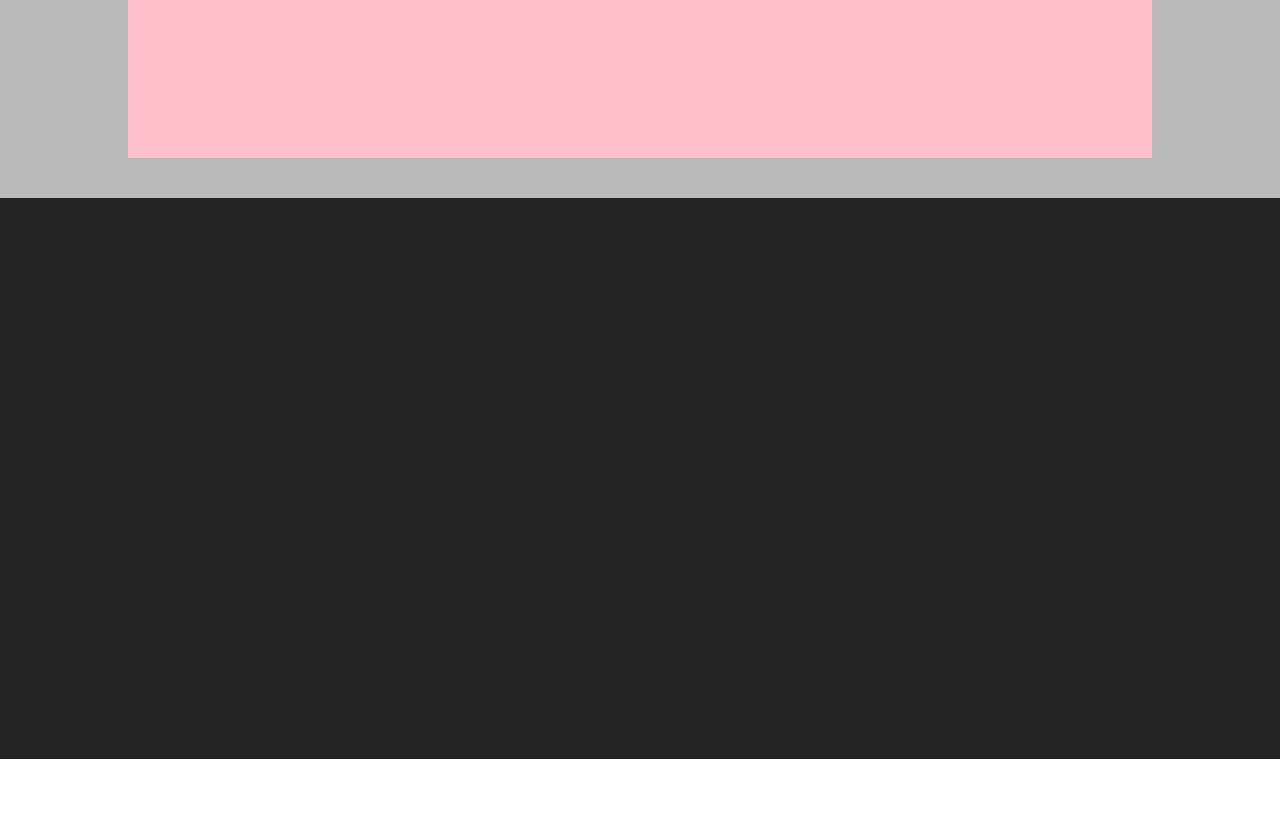
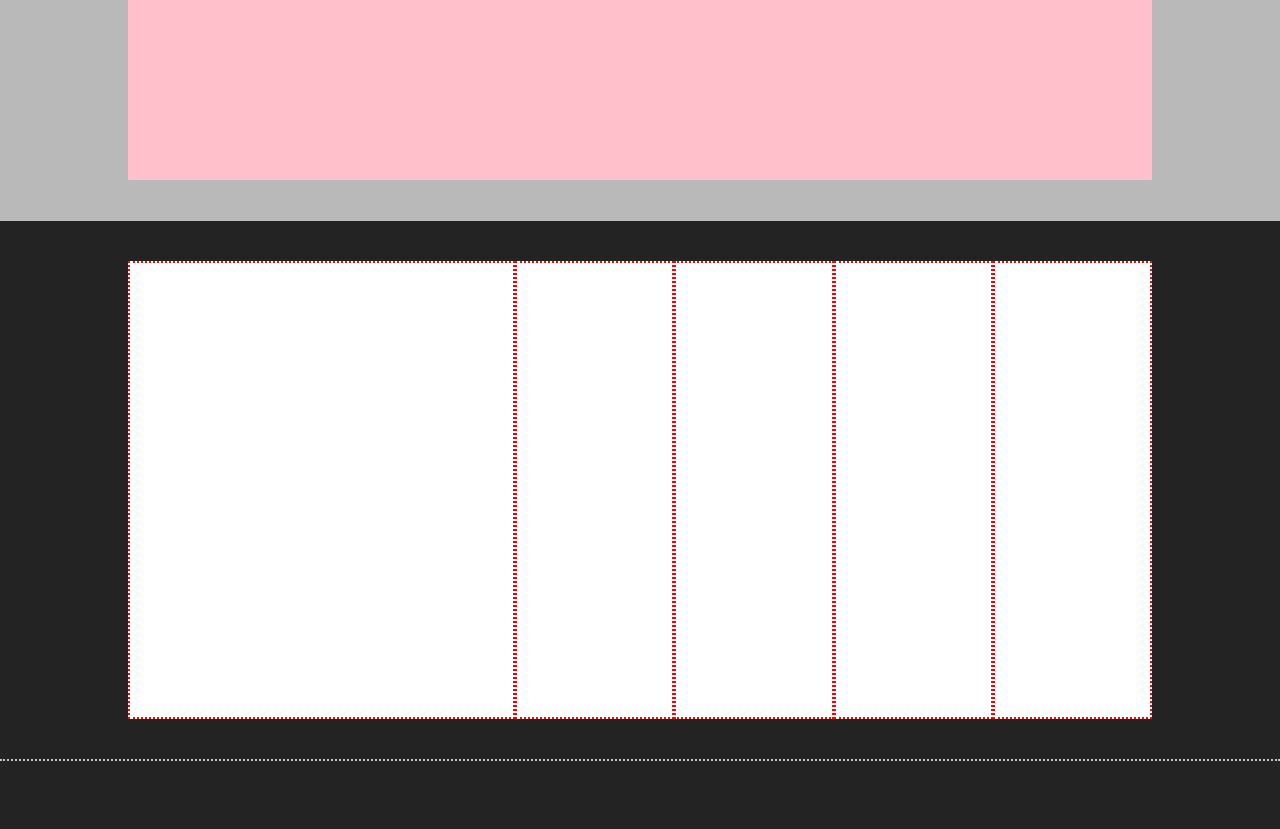
Before and after one commit to christianzaboli/htmlcss-struttura-discord, a plain HTML site: page index.html in a window 1280 px wide. Shown: the part 2811-3640 px from the top of the page. Before the commit the page ends 3570 px from the top, so only its background shows below. Drawn offline with Linux system fonts and the light colour scheme.

Commit message:
layout big finale

```diff
--- a/css/style.css
+++ b/css/style.css
@@ -87,7 +87,22 @@ main{
 .middle{
     order: 1;
 }
-
+.final-section{
+    background-color: #232323;
+    display: flex;
+    flex-flow: row;
+    justify-content: center;
+    align-items: center;
+}
+.final-section-block{
+    width: calc(100% / 5);
+    height: 85%;
+    background-color: #fff;
+    border: 2px dotted red;
+}
+.bigger{
+    width: 500px;
+}
 /* big section */
 
 .bigsection{
@@ -105,8 +120,9 @@ main{
 /* footer */
 
 footer{
-    height: 105%;
+    height: 70px;
     width: 100%;
     display: flex;
-    background-color: rgb(35, 35, 35);
+    background-color: #232323;
+    border-top: 2px dotted rgb(196, 196, 196);
 }
--- a/index.html
+++ b/index.html
@@ -75,14 +75,24 @@
                 </div>
             </div>
 
-            <!--sezione finale con footer -->
-            <footer>
-                <div>
+            <!--sezione finale -->
 
+            <div class="main-sections final-section">
+                <div class="container">
+                    <div class="final-section-block bigger"></div>
+                    <div class="final-section-block"></div>
+                    <div class="final-section-block"></div>
+                    <div class="final-section-block"></div>
+                    <div class="final-section-block"></div>
                 </div>
+            </div>
 
-            </footer>
+            <!-- footer -->
+
 
         </main>
+        <footer>
+
+        </footer>
 </body>
 </html>
```
